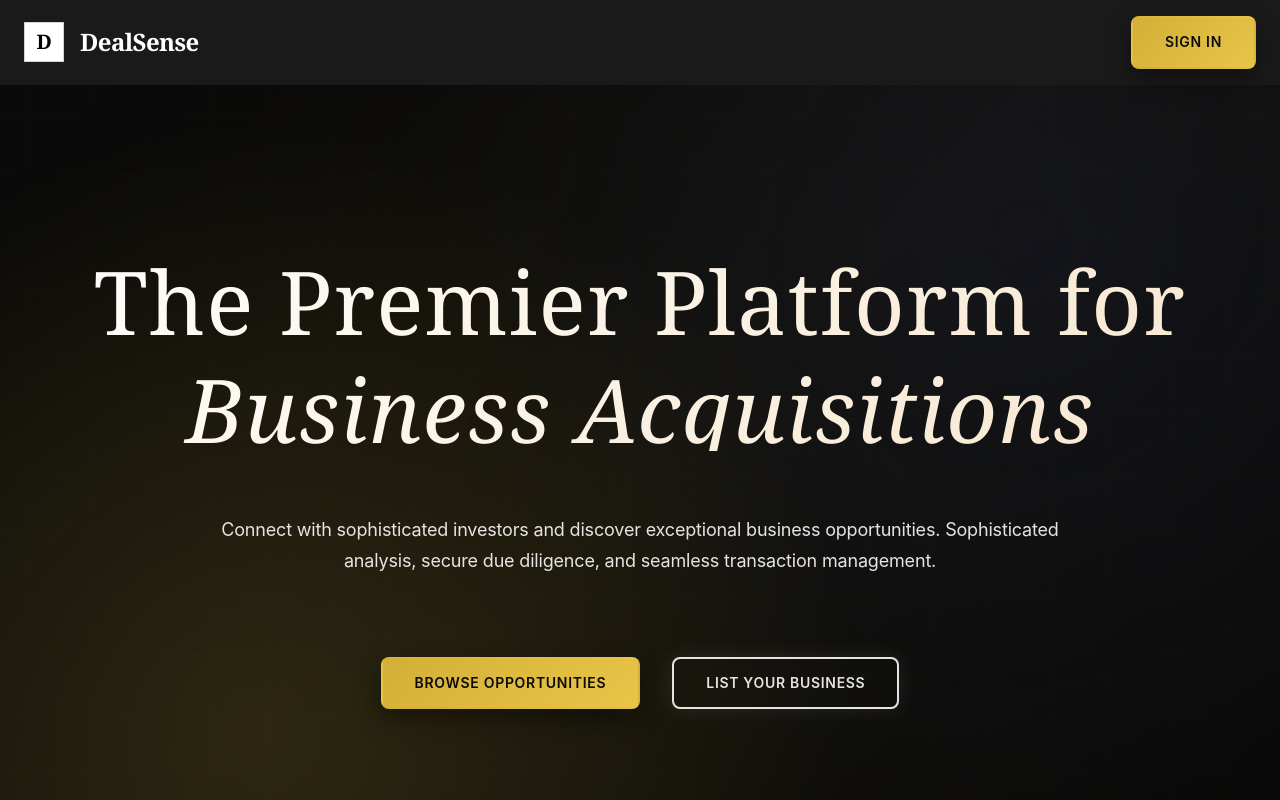
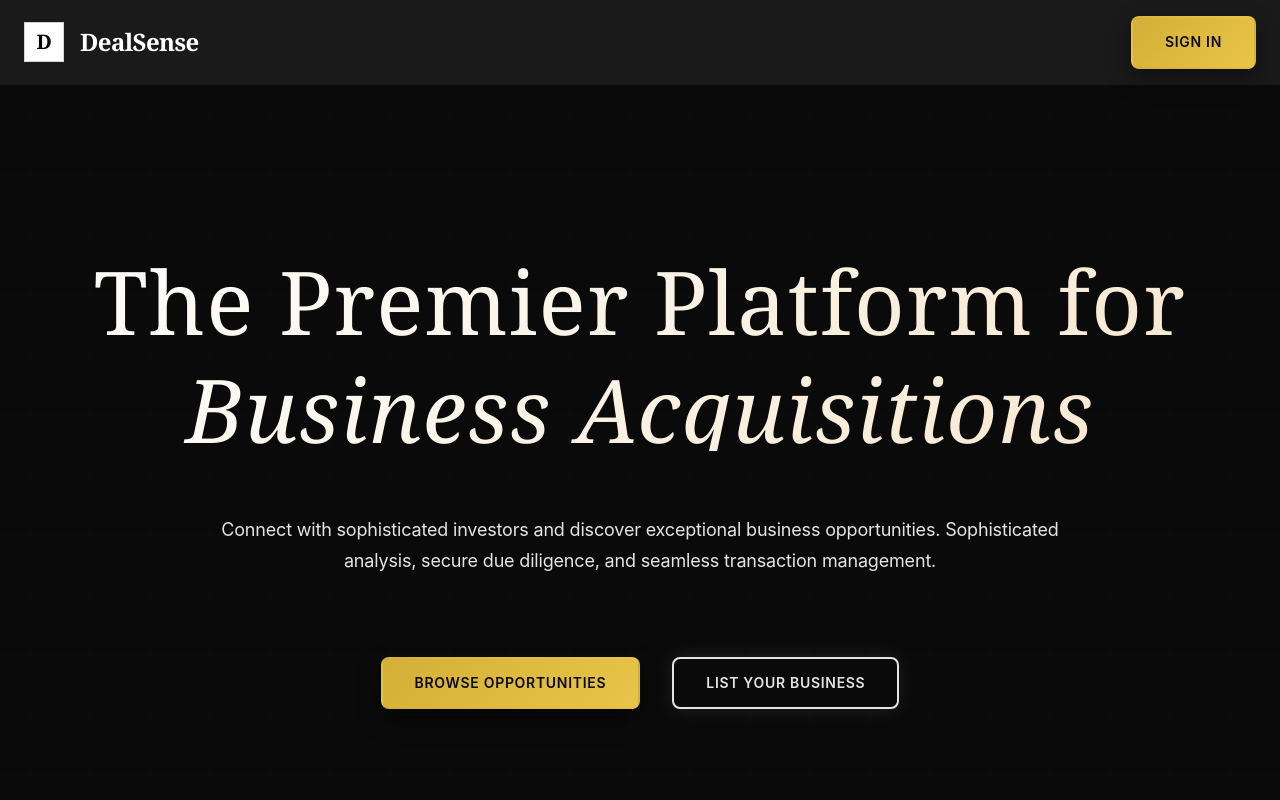
Before and after one commit to ek8029/succedence, a Next.js app: page / in a window 1280 px wide. Shown: the top 800 px of the page. Built offline with nearby package versions, Linux system fonts and the light colour scheme.

Commit message:
yeehaw brother final time for real but this time it'll work for real ong

```diff
--- a/app/globals.css
+++ b/app/globals.css
@@ -602,11 +602,7 @@ h6, .text-micro {
   left: 0;
   right: 0;
   bottom: 0;
-  background-image:
-    radial-gradient(circle at 20% 80%, rgba(212, 175, 55, 0.15) 0%, transparent 50%),
-    radial-gradient(circle at 80% 20%, rgba(28, 35, 64, 0.3) 0%, transparent 50%),
-    linear-gradient(135deg, transparent 0%, rgba(212, 175, 55, 0.05) 50%, transparent 100%);
-  animation: heroShimmer 8s ease-in-out infinite;
+  background: transparent;
   z-index: 1;
 }
 
```
